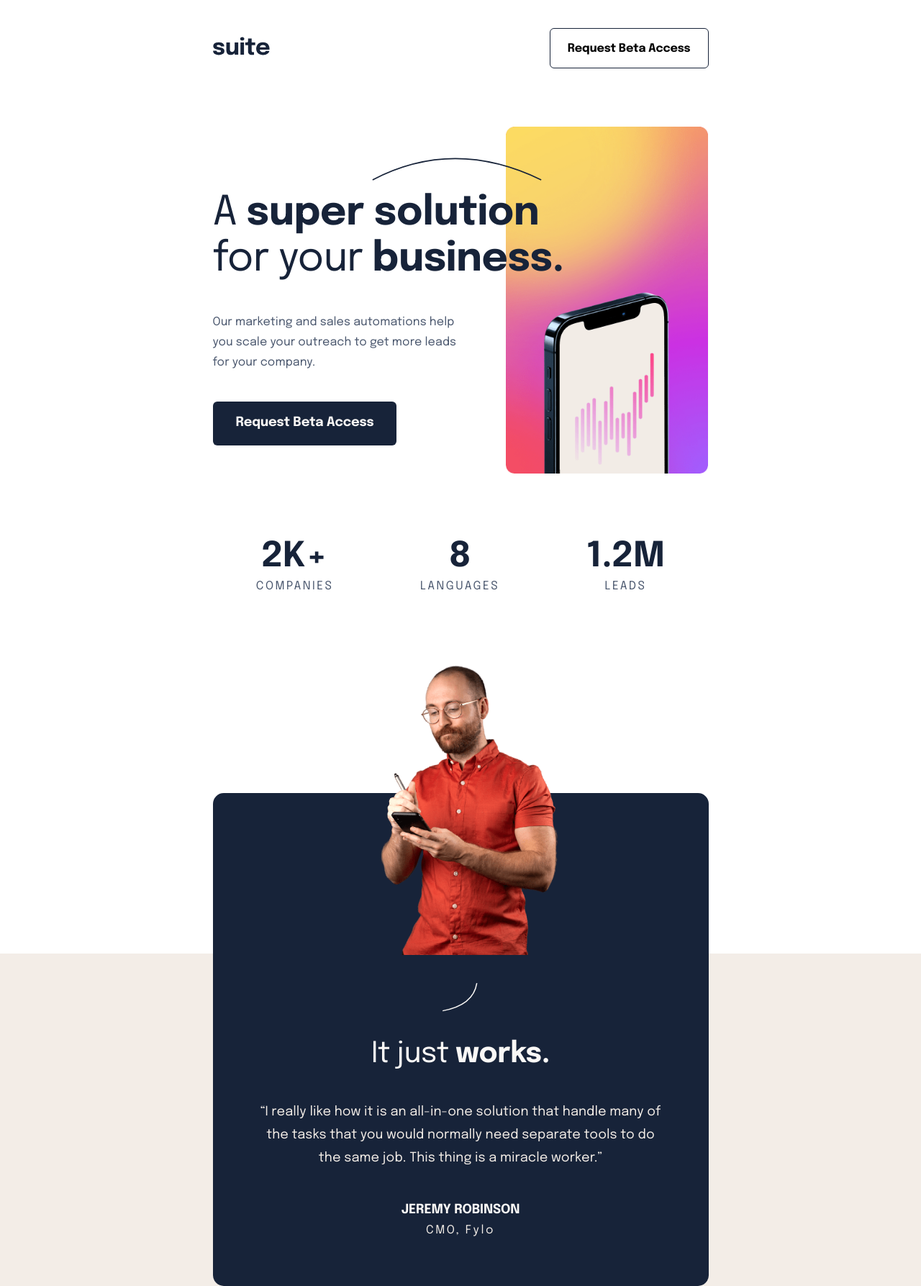
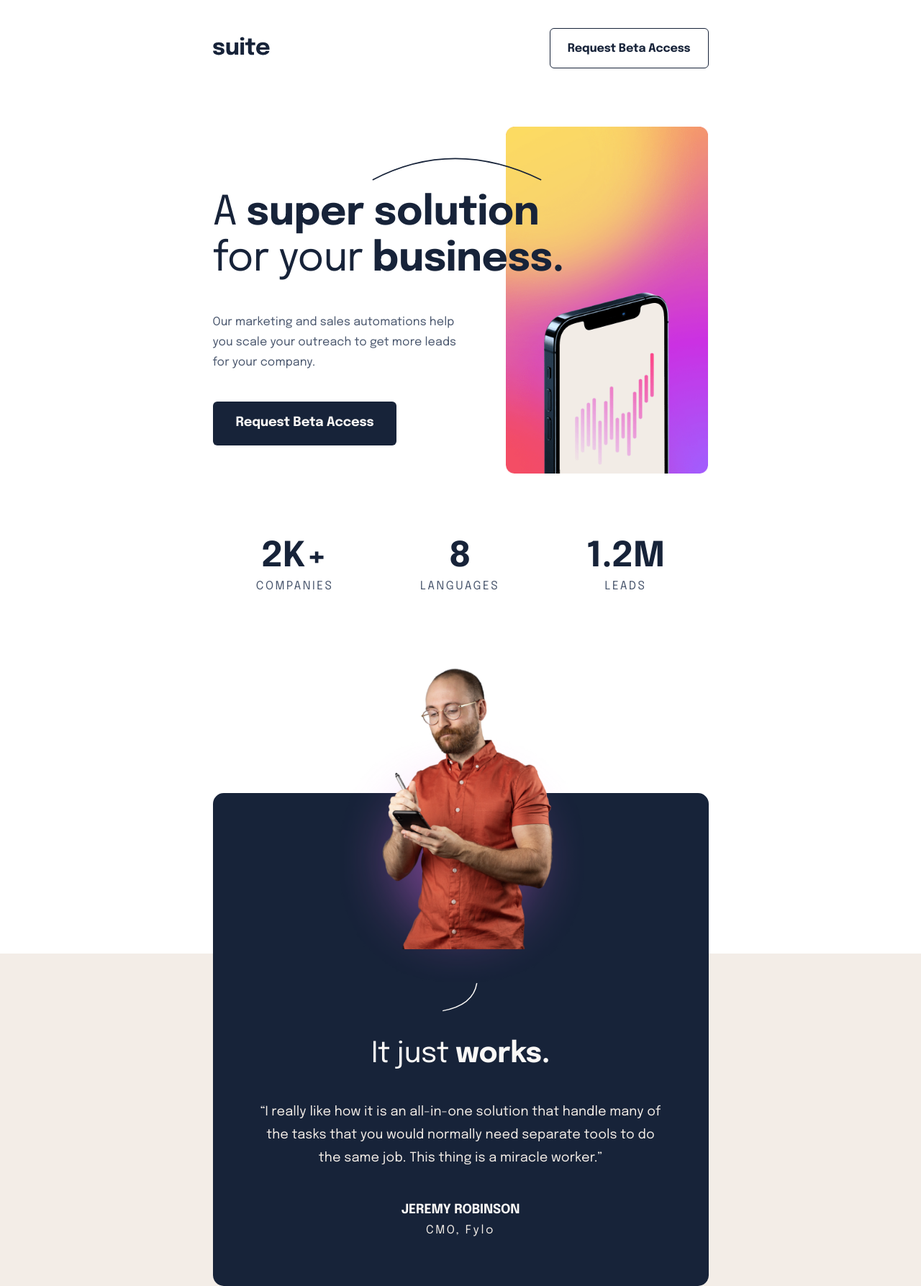
Before and after one commit to tsiestova/suite-landing-page, a website built with webpack: page src/index.html in a window 1280 px wide. Shown: the top 1787 px of the page at 72% size. Built offline with nearby package versions, Linux system fonts and the light colour scheme.

Commit message:
fixed img

```diff
--- a/src/index.html
+++ b/src/index.html
@@ -14,10 +14,8 @@
 <div class="page__wrap">
     <header class="header">
         <div class="layout">
-            <figure class="logo__wrap">
-                <img src="./assets/logo.svg" alt="">
-            </figure>
-            <div class="btn btn__secondary">Request Beta Access</div>
+            <a class="logo__wrap" href="#" alt="logo"><img src="./assets/logo.svg" alt=""></a>
+            <a href="#" class="btn btn__secondary">Request Beta Access</a>
         </div>
     </header>
     <main class="main__container">
@@ -33,7 +31,7 @@
                             to
                             get more leads for your company.
                         </div>
-                        <div class="btn btn__primary">Request Beta Access</div>
+                        <a href="#" class="btn btn__primary">Request Beta Access</a>
                     </div>
                     <picture class="top-box__img">
                         <source
@@ -110,14 +108,13 @@
                 </ul>
             </div>
         </div>
-
         <div class="main-container__response-block">
             <picture class="response-block__img">
                 <source
                         media="(min-width: 900px)"
                         srcset="
-                ./assets/image-jeremy-small@2x.png,
-                ./assets/image-jeremy-small.png
+                ./assets/img-blur-2x.png,
+                ./assets/img-blur-1x.png
               "
                         type="image/png"
                 />
@@ -131,8 +128,8 @@
                 <source
                         media="(min-width: 601px)" s
                         srcset="
-                ./assets/image-jeremy-large.png    1x,
-                ./assets/image-jeremy-large@2x.png 2x
+                ./assets/img-blur-1x.png    1x,
+                ./assets/img-blur-2x.png 2x
               "
                         type="image/png"
                 />
@@ -161,10 +158,10 @@
                 <img
                         srcset="
                 ./assets/image-jeremy-small.png  600w,
-                ./assets/image-jeremy-large.png   900w,
-                ./assets/image-jeremy-large.png 1440w
+                ./assets/img-blur-2x.png   900w,
+                ./assets/img-blur-2x.png 1440w
               "
-                        src="./assets/image-jeremy-large.png"
+                        src="./assets/img-blur-2x.png"
                         type="image/png"
                         alt="image description"
                 />
@@ -189,13 +186,13 @@
         <div class="footer__copyright">Copyright - Suite</div>
         <ul class="social-media__list">
             <li class="social-media__item social-media__item-facebook">
-                <img src="./assets/icon-facebook.svg" alt="">
+                <a href="#"><img src="./assets/icon-facebook.svg" alt=""></a>
             </li>
             <li class="social-media__item social-media__item-facebook">
-                <img src="./assets/icon-twitter.svg" alt="">
+                <a href="#"><img src="./assets/icon-twitter.svg" alt=""></a>
             </li>
             <li class="social-media__item social-media__item-facebook">
-                <img src="./assets/icon-instagram.svg" alt="">
+                <a href="#"><img src="./assets/icon-instagram.svg" alt=""></a>
             </li>
         </ul>
     </div>
--- a/src/styles/_buttons.scss
+++ b/src/styles/_buttons.scss
@@ -8,6 +8,7 @@
   display: inline-block;
   text-align: center;
   padding: 12px 15px;
+  text-decoration: none;
 
   &:hover {
     cursor: pointer;
@@ -38,6 +39,7 @@
   background: transparent;
   border: 1px solid #172339;
   border-radius: 6px;
+  color: var(--color1);
 
   @include breakpoint(tablet) {
     padding: 12px 24px;
@@ -50,6 +52,6 @@
 
   &:hover {
     background: var(--color1);
-    color: #faf8f6;
+    color: var(--color4);
   }
 }
--- a/src/styles/_main.scss
+++ b/src/styles/_main.scss
@@ -1,5 +1,7 @@
 .page__wrap {
-  padding: 0 30px;
+  @include breakpoint(tablet) {
+    padding: 0 30px;
+  }
 }
 
 .header {
@@ -271,29 +273,26 @@
   position: absolute;
   left: 25px;
   right: 0;
-  top: -93%;
+  top: -700px;
   bottom: 0;
   margin: auto;
   width: 252px;
-  height: 402px;
+  height: 100%;
+
+  @include breakpoint(tablet) {
+    top: -586px;
+    height: 460px;
+    width: auto;
+    left: 4px;
+  }
 
   @include breakpoint(desktop) {
-    left: auto;
+    height: 699px;
+    width: auto;
+    left: 8px;
+    top: 45px;
     right: auto;
-    top: -50px;
-    width: 359px;
-    height: 589px;
   }
-
-  //&:before {
-  //  content: "";
-  //  background: url(./assets/pattern-blur.svg) no-repeat;
-  //  position: absolute;
-  //  height: 100%;
-  //  top: -18%;
-  //  right: 0;
-  //  left: -20%;
-  //}
 
   img {
     width: 100%;
```
Also changed, not shown: src/assets/img-blur-1x.png (added), src/assets/img-blur-2x.png (added).
